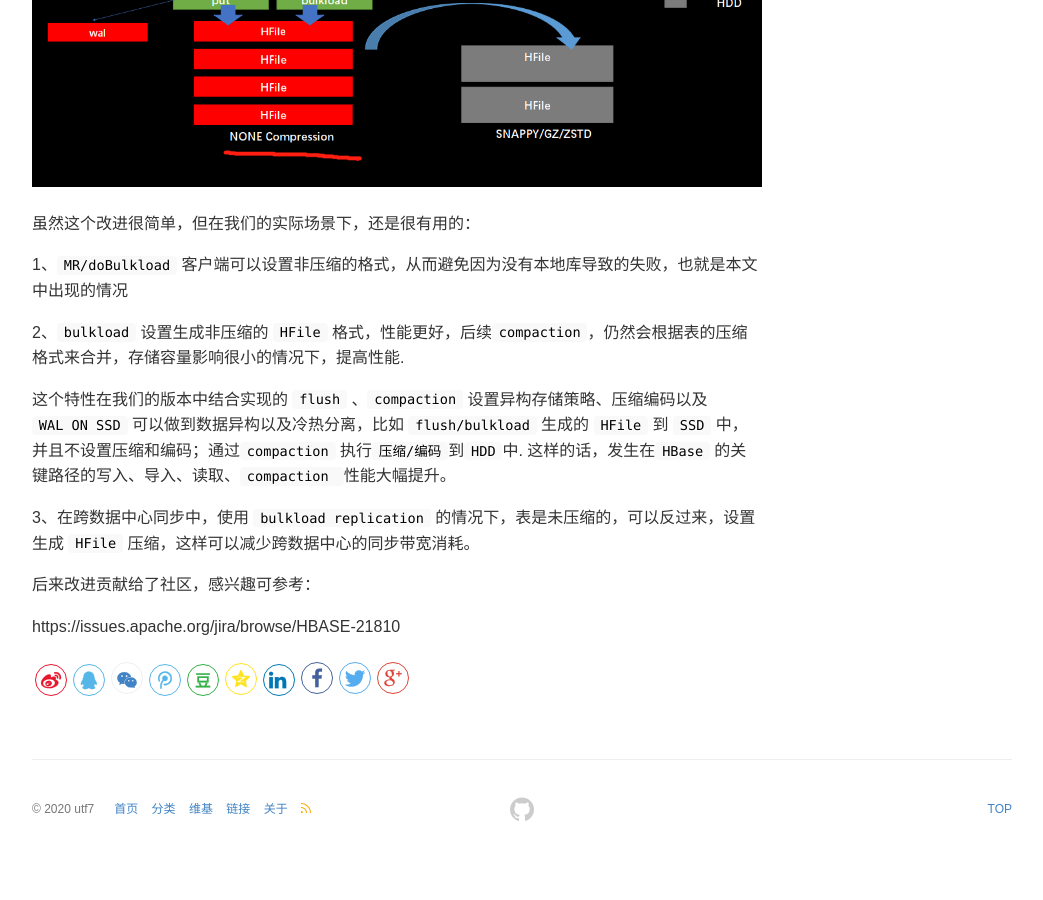
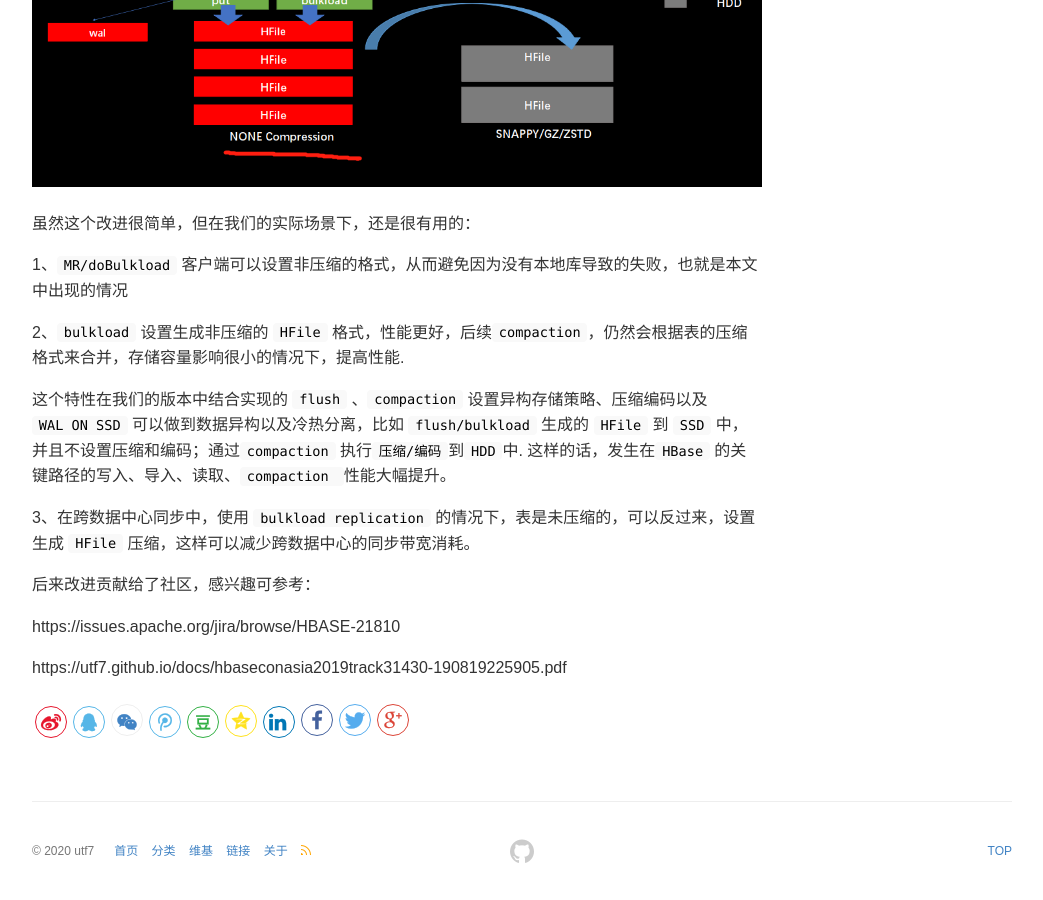
Before and after one commit to utf7/utf7.github.io, a Jekyll site: the page built from _posts/2020-06-10-hbase-bulkload-failed-case-and-improve.md, in a window 1280 px wide and 900 px high, scrolled down 1708 px. Shown: the whole window, without its empty margins (118-1161 px from the left). Built offline with Jekyll 4.4.1, drawn with Linux system fonts in a browser that asks for light colours; comment, search, counter and statistics services are not loaded; before the commit the page ends 2566 px from its top, so only the background shows below that; some of the changed lines change nothing that is shown.

Commit message:
HBase Bulkload 失败问题处理以及改进
HBase Bulkload 失败问题处理以及改进

```diff
--- a/_posts/2020-06-10-hbase-bulkload-failed-case-and-improve.md
+++ b/_posts/2020-06-10-hbase-bulkload-failed-case-and-improve.md
@@ -80,3 +80,5 @@ java.util.concurrent.ExecutionException: org.apache.hadoop.hbase.io.hfile.Corrup
 后来改进贡献给了社区，感兴趣可参考：
 
 https://issues.apache.org/jira/browse/HBASE-21810
+
+https://utf7.github.io/docs/hbaseconasia2019track31430-190819225905.pdf
```
